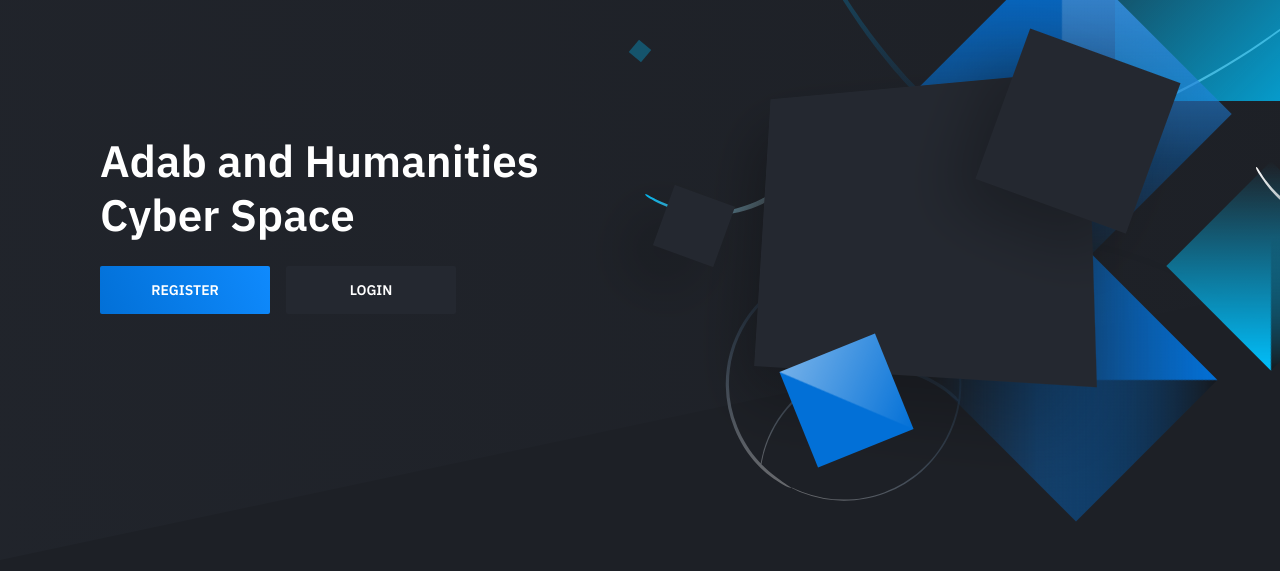
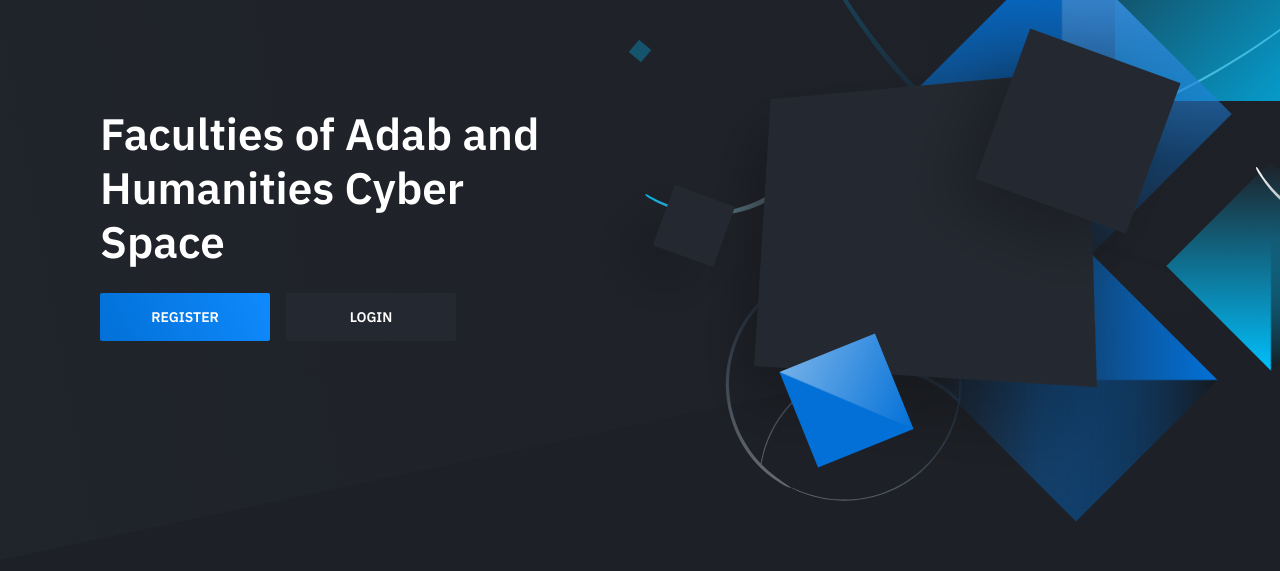
Before and after one commit to gitfah/homepage, a plain HTML site: page public/index.html in a window 1280 px wide. Shown: the part 140-711 px from the top of the page. Drawn offline with nearby package versions, Linux system fonts and the light colour scheme.

Commit message:
fix-tagline

```diff
--- a/public/index.html
+++ b/public/index.html
@@ -33,7 +33,7 @@
                 <div class="container">
                     <div class="hero-inner">
 						<div class="hero-copy">
-	                        <h1 class="hero-title mt-0">Adab and Humanities Cyber Space</h1>
+	                        <h1 class="hero-title mt-0">Faculties of Adab and Humanities Cyber Space</h1>
 	                        <p class="hero-paragraph"></p>
 	                        <div class="hero-cta"><a class="button button-primary" href="#">Register</a><a class="button" href="#">Login</a></div>
 						</div>
```
